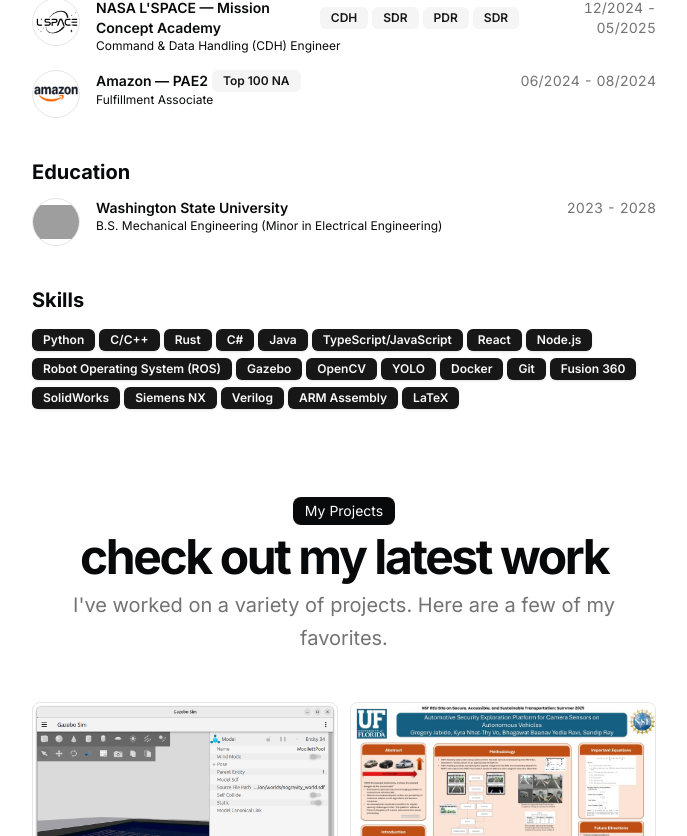
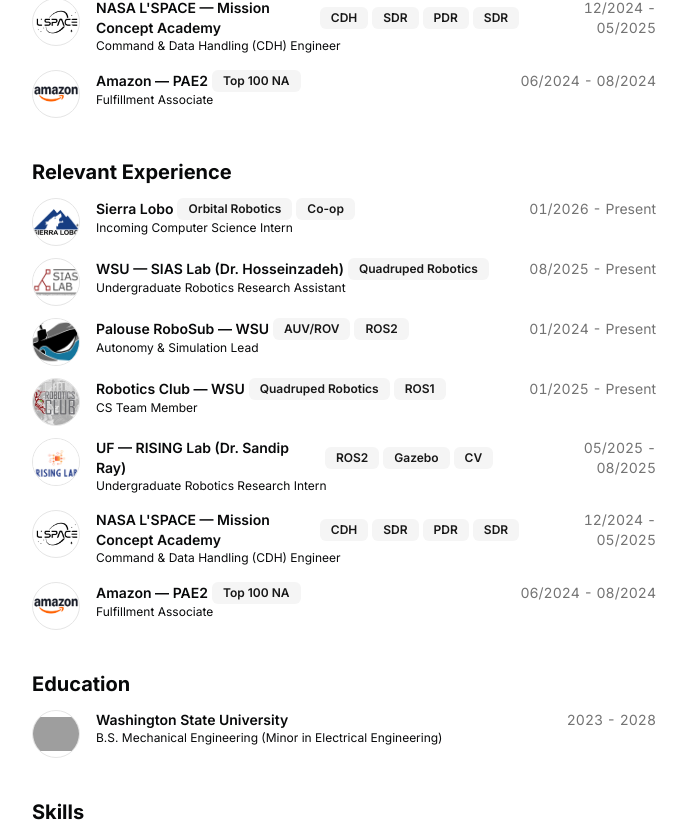
Before and after one commit to sangregoriokimpo/personalwebsite, a Next.js app: page / in a window 1280 px wide. Shown: the part 838-1674 px from the top of the page, without its empty margins (296-983 px from the left). Built offline with nearby package versions, Linux system fonts and the light colour scheme; grey boxes are pictures that could not be loaded.

Commit message:
implementation: added relevant experience

```diff
--- a/src/app/page.tsx
+++ b/src/app/page.tsx
@@ -52,7 +52,7 @@
       <section id="work">
         <div className="flex min-h-0 flex-col gap-y-3">
           <BlurFade delay={BLUR_FADE_DELAY * 5}>
-            <h2 className="text-xl font-bold">Experience</h2>
+            <h2 className="text-xl font-bold">Work Experience</h2>
           </BlurFade>
           {DATA.work.map((work, id) => (
             <BlurFade
@@ -74,6 +74,33 @@
           ))}
         </div>
       </section>
+
+      <section id="extracurricular">
+        <div className="flex min-h-0 flex-col gap-y-3">
+          <BlurFade delay={BLUR_FADE_DELAY * 5}>
+            <h2 className="text-xl font-bold">Relevant Experience</h2>
+          </BlurFade>
+          {DATA.work.map((extracurricular, id) => (
+            <BlurFade
+              key={extracurricular.company}
+              delay={BLUR_FADE_DELAY * 6 + id * 0.05}
+            >
+              <ResumeCard
+                key={extracurricular.company}
+                logoUrl={extracurricular.logoUrl}
+                altText={extracurricular.company}
+                title={extracurricular.company}
+                subtitle={extracurricular.title}
+                href={extracurricular.href}
+                badges={extracurricular.badges}
+                period={`${extracurricular.start} - ${extracurricular.end ?? "Present"}`}
+                description={extracurricular.description}
+              />
+            </BlurFade>
+          ))}
+        </div>
+      </section>
+
       <section id="education">
         <div className="flex min-h-0 flex-col gap-y-3">
           <BlurFade delay={BLUR_FADE_DELAY * 7}>
--- a/src/data/resume.tsx
+++ b/src/data/resume.tsx
@@ -154,6 +154,33 @@
     },
   ],
 
+  extracurricular:[
+    {
+      company: "Palouse RoboSub — WSU",
+      href: "https://robosub.eecs.wsu.edu/",
+      badges: ["AUV/ROV", "ROS2"],
+      location: "Pullman, WA",
+      title: "Autonomy & Simulation Lead",
+      logoUrl: "palouserobosub.jpg",
+      start: "01/2024",
+      end: "Present",
+      description:
+        "Led development of GNCea: Gazebo Harmonic AUV/ROV simulator with custom C++ plugins (thrust allocation, buoyancy, hydrodynamic drag), 6-DOF teleop, and autonomy.",
+    },
+    {
+      company: "Robotics Club — WSU",
+      href: "https://robotics.wsu.edu/",
+      badges: ["Quadruped Robotics", "ROS1"],
+      location: "Pullman, WA",
+      title: "CS Team Member",
+      logoUrl: "wsuroboticsclub.jpg",
+      start: "01/2025",
+      end: "Present",
+      description:
+        "Implemented a quadruped prototype URDF, joint controllers, and ROS1 Melodic control plugins for Gazebo/RViz and developed/integrated inverse kinematics with the CHAMP/CHVMP locomotion framework to enable stable, efficient gait control.",
+    },
+  ],
+
   education: [
     {
       school: "Washington State University",
```
